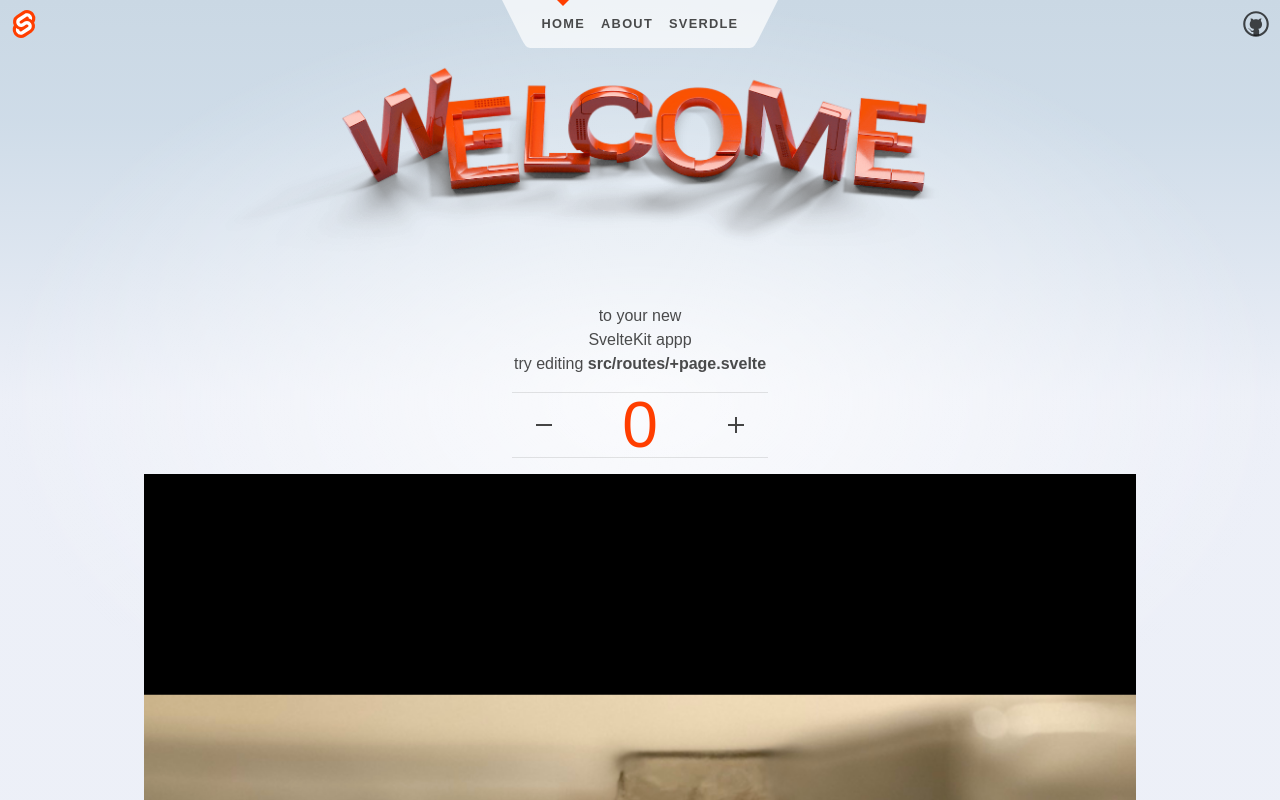
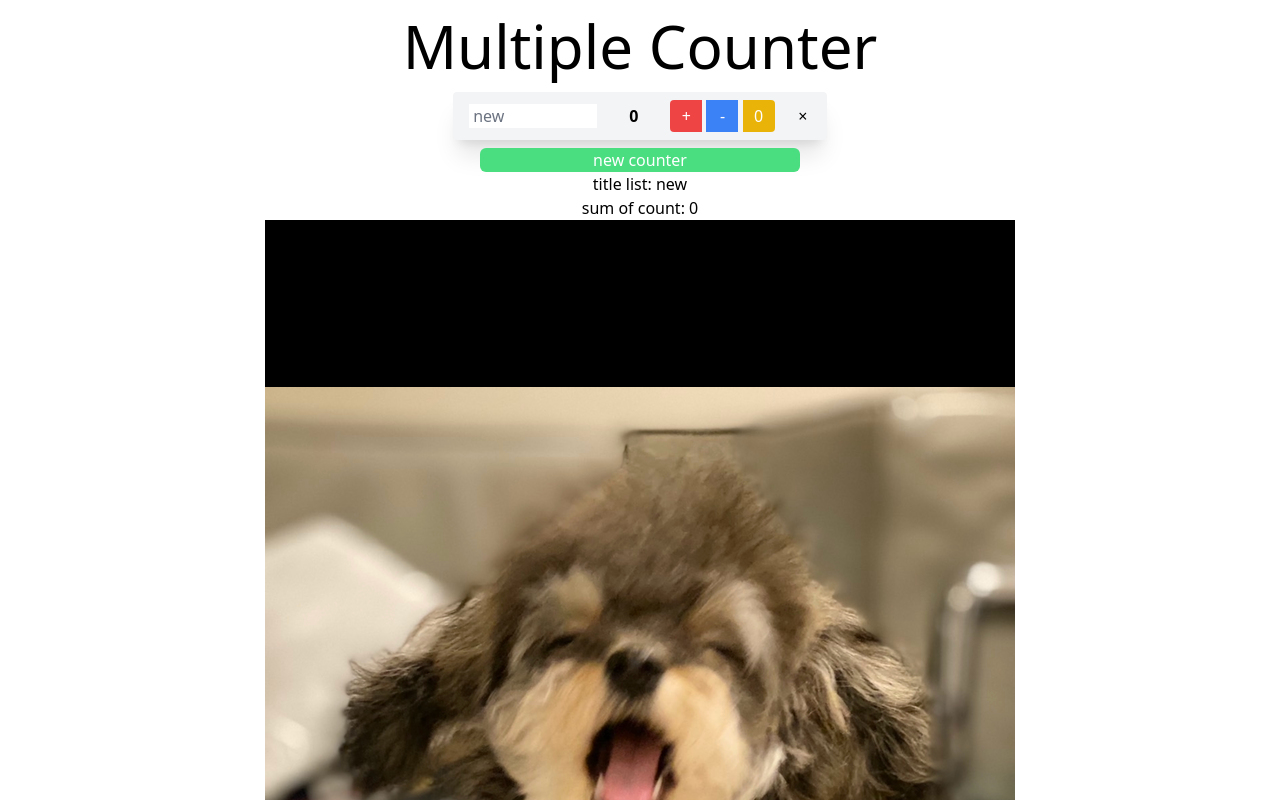
Before and after one commit to nagi4205/multiple-counter-app, a SvelteKit app: page / in a window 1280 px wide. Shown: the top 800 px of the page. Built offline with nearby package versions, Linux system fonts and the light colour scheme.

Commit message:
Counter機能を実装

```diff
--- a/src/app.html
+++ b/src/app.html
@@ -1,4 +1,4 @@
-<!doctype html>
+<!DOCTYPE html>
 <html lang="en">
   <head>
     <meta charset="utf-8" />
--- a/src/routes/+layout.svelte
+++ b/src/routes/+layout.svelte
@@ -1,54 +1,15 @@
 <script>
 	import Header from './Header.svelte';
-	import './styles.css';
+	import cute_dog from '$lib/images/img_1194.png';
 	import '../app.css';
 </script>
 
-<div class="app">
-	<Header />
-
-	<main>
-		<slot />
-	</main>
-
-	<footer>
-		<p>visit <a href="https://kit.svelte.dev">kit.svelte.dev</a> to learn SvelteKit</p>
-	</footer>
+<div class="flex justify-center w-full">
+	<div class="flex flex-col">
+		<Header />
+		<main>
+			<slot />
+		</main>
+		<img src={cute_dog} alt="cutedog" class="w-200 h-400"/>
+	</div>
 </div>
-
-<style>
-	.app {
-		display: flex;
-		flex-direction: column;
-		min-height: 100vh;
-	}
-
-	main {
-		flex: 1;
-		display: flex;
-		flex-direction: column;
-		padding: 1rem;
-		width: 100%;
-		max-width: 64rem;
-		margin: 0 auto;
-		box-sizing: border-box;
-	}
-
-	footer {
-		display: flex;
-		flex-direction: column;
-		justify-content: center;
-		align-items: center;
-		padding: 12px;
-	}
-
-	footer a {
-		font-weight: bold;
-	}
-
-	@media (min-width: 480px) {
-		footer {
-			padding: 12px 0;
-		}
-	}
-</style>
--- a/src/routes/+page.svelte
+++ b/src/routes/+page.svelte
@@ -1,8 +1,5 @@
 <script lang="ts">
 	  import Counter from './Counter.svelte';
-		import welcome from '$lib/images/svelte-welcome.webp';
-		import welcome_fallback from '$lib/images/svelte-welcome.png';
-		import cute_dog from '$lib/images/img_1194.png';
 </script>
 
 <svelte:head>
@@ -10,52 +7,4 @@
 	<meta name="description" content="Svelte demo app" />
 </svelte:head>
 
-	<section>
-		<h1>
-			<span class="welcome">
-				<picture>
-					<source srcset={welcome} type="image/webp" />
-					<img src={welcome_fallback} alt="Welcome" />
-				</picture>
-			</span>
-
-			to your new<br />SvelteKit appp
-		</h1>
-
-		<h2>
-			try editing <strong>src/routes/+page.svelte</strong>
-		</h2>
-
 <Counter />
-	</section>
-	<img src={cute_dog} alt="cutedog" class="w-200 h-400"/>
-
-	<style>
-		section {
-			display: flex;
-			flex-direction: column;
-			justify-content: center;
-			align-items: center;
-			flex: 0.6;
-		}
-
-		h1 {
-			width: 100%;
-		}
-
-		.welcome {
-			display: block;
-			position: relative;
-			width: 100%;
-			height: 0;
-			padding: 0 0 calc(100% * 495 / 2048) 0;
-		}
-
-		.welcome img {
-			position: absolute;
-			width: 100%;
-			height: 100%;
-			top: 0;
-			display: block;
-		}
-	</style>
--- a/src/routes/Counter.svelte
+++ b/src/routes/Counter.svelte
@@ -1,102 +1,72 @@
 <script lang="ts">
-	import { spring } from 'svelte/motion';
 
-	let count = 0;
+type CounterType = {
+	id: number;
+	title: string;
+	count: number;
+};
 
-	const displayed_count = spring();
-	$: displayed_count.set(count);
-	$: offset = modulo($displayed_count, 1);
+let counters: CounterType[] = [{ id: 1, title: 'new', count: 0 }];
 
-	function modulo(n: number, m: number) {
-		// handle negative numbers
-		return ((n % m) + m) % m;
+const addCounter = (): void => {
+	const newId: number = counters.length > 0 ? Math.max(...counters.map(c => c.id)) + 1 : 1;
+	counters = [...counters, { id: newId, title: 'new', count: 0 }];
+}
+
+const removeCounter = (counterId: number): void => {
+	console.log(counterId);
+	counters = counters.filter(c => c.id !== counterId);
+}
+
+$: total = counters.reduce((sum: number, counter: CounterType) => sum + counter.count, 0);
+
+const increment = (counterId: number): void => {
+			const index = counters.findIndex(c => c.id === counterId);
+			counters[index].count += 1;
 	}
+
+const decrement = (counterId: number): void => {
+		const index = counters.findIndex(c => c.id === counterId);
+		if (counters[index].count > 0) counters[index].count -= 1;
+}
+
+const reset = (counterId: number): void => {
+		const index = counters.findIndex(c => c.id === counterId);
+		counters[index].count = 0;
+}
+
+const changeTitle = (counterId: number, event: Event): void => {
+	const inputElement = event.target as HTMLInputElement; // イベントのターゲットを HTMLInputElement としてキャスト
+	const index = counters.findIndex(c => c.id === counterId);
+	counters[index].title = inputElement.value;
+	// if(inputElement.value === '') {
+	// 	return;
+	// } else {
+	// 	const index = counters.findIndex(c => c.id === counterId);
+	// 	counters[index].title = inputElement.value;
+	// }
+}
 </script>
 
-<div class="counter">
-	<button on:click={() => (count -= 1)} aria-label="Decrease the counter by one">
-		<svg aria-hidden="true" viewBox="0 0 1 1">
-			<path d="M0,0.5 L1,0.5" />
-		</svg>
-	</button>
+<div class="flex flex-col items-center">
+	{#each counters as counter (counter.id)}
+	<div class="w-fit h-12 rounded border-solide bg-gray-100 shadow-xl flex items-center justify-between mb-2">
+		<input type="text" class="text-gray-500 mx-4 px-1 w-32" value={counter.title} on:input={(event) => changeTitle(counter.id, event)}>
+		<div class=" font-bold px-4">{counter.count}</div>
+			<div class="px-4">
+					<button on:click={() => increment(counter.id)} class="bg-red-500 rounded-l w-8 h-8 text-white" tabindex="-1">+</button>
+					<button on:click={() => decrement(counter.id)} class="bg-blue-500 w-8 h-8 text-white" tabindex="-1">-</button>
+					<button on:click={() => reset(counter.id)} class="bg-yellow-500 rounded-r w-8 h-8 text-white" tabindex="-1">0</button>
+					<button on:click={() => removeCounter(counter.id)} class="w-8 h-8 pl-4" tabindex="-1">×</button>
+			</div>
+	</div>
+	{/each}
 
-	<div class="counter-viewport">
-		<div class="counter-digits" style="transform: translate(0, {100 * offset}%)">
-			<strong class="hidden" aria-hidden="true">{Math.floor($displayed_count + 1)}</strong>
-			<strong>{Math.floor($displayed_count)}</strong>
-		</div>
+	<button class="max-w-sm w-80 rounded-md bg-green-400 text-white" on:click={addCounter} tabindex="-1">new counter</button>
+
+	<div class="w-full text-center">
+		<!-- <div>title list: {counters.map(c => c.title).join(', ')}</div> -->
+		<div>title list: {counters.filter(c => c.title !== '').map(c => c.title).join(', ')}</div>
+		<div>sum of count: {total}</div>
 	</div>
-
-	<button on:click={() => (count += 1)} aria-label="Increase the counter by one">
-		<svg aria-hidden="true" viewBox="0 0 1 1">
-			<path d="M0,0.5 L1,0.5 M0.5,0 L0.5,1" />
-		</svg>
-	</button>
 </div>
-
-<style>
-	.counter {
-		display: flex;
-		border-top: 1px solid rgba(0, 0, 0, 0.1);
-		border-bottom: 1px solid rgba(0, 0, 0, 0.1);
-		margin: 1rem 0;
-	}
-
-	.counter button {
-		width: 2em;
-		padding: 0;
-		display: flex;
-		align-items: center;
-		justify-content: center;
-		border: 0;
-		background-color: transparent;
-		touch-action: manipulation;
-		font-size: 2rem;
-	}
-
-	.counter button:hover {
-		background-color: var(--color-bg-1);
-	}
-
-	svg {
-		width: 25%;
-		height: 25%;
-	}
-
-	path {
-		vector-effect: non-scaling-stroke;
-		stroke-width: 2px;
-		stroke: #444;
-	}
-
-	.counter-viewport {
-		width: 8em;
-		height: 4em;
-		overflow: hidden;
-		text-align: center;
-		position: relative;
-	}
-
-	.counter-viewport strong {
-		position: absolute;
-		display: flex;
-		width: 100%;
-		height: 100%;
-		font-weight: 400;
-		color: var(--color-theme-1);
-		font-size: 4rem;
-		align-items: center;
-		justify-content: center;
-	}
-
-	.counter-digits {
-		position: absolute;
-		width: 100%;
-		height: 100%;
-	}
-
-	.hidden {
-		top: -100%;
-		user-select: none;
-	}
-</style>
--- a/src/routes/Header.svelte
+++ b/src/routes/Header.svelte
@@ -1,129 +1,5 @@
-<script>
-	import { page } from '$app/stores';
-	import logo from '$lib/images/svelte-logo.svg';
-	import github from '$lib/images/github.svg';
-</script>
-
 <header>
-	<div class="corner">
-		<a href="https://kit.svelte.dev">
-			<img src={logo} alt="SvelteKit" />
-		</a>
-	</div>
-
-	<nav>
-		<svg viewBox="0 0 2 3" aria-hidden="true">
-			<path d="M0,0 L1,2 C1.5,3 1.5,3 2,3 L2,0 Z" />
-		</svg>
-		<ul>
-			<li aria-current={$page.url.pathname === '/' ? 'page' : undefined}>
-				<a href="/">Home</a>
-			</li>
-			<li aria-current={$page.url.pathname === '/about' ? 'page' : undefined}>
-				<a href="/about">About</a>
-			</li>
-			<li aria-current={$page.url.pathname.startsWith('/sverdle') ? 'page' : undefined}>
-				<a href="/sverdle">Sverdle</a>
-			</li>
-		</ul>
-		<svg viewBox="0 0 2 3" aria-hidden="true">
-			<path d="M0,0 L0,3 C0.5,3 0.5,3 1,2 L2,0 Z" />
-		</svg>
-	</nav>
-
-	<div class="corner">
-		<a href="https://github.com/sveltejs/kit">
-			<img src={github} alt="GitHub" />
-		</a>
+	<div class="flex justify-center">
+		<h1 class="py-4 text-6xl">Multiple Counter</h1>
 	</div>
 </header>
-
-<style>
-	header {
-		display: flex;
-		justify-content: space-between;
-	}
-
-	.corner {
-		width: 3em;
-		height: 3em;
-	}
-
-	.corner a {
-		display: flex;
-		align-items: center;
-		justify-content: center;
-		width: 100%;
-		height: 100%;
-	}
-
-	.corner img {
-		width: 2em;
-		height: 2em;
-		object-fit: contain;
-	}
-
-	nav {
-		display: flex;
-		justify-content: center;
-		--background: rgba(255, 255, 255, 0.7);
-	}
-
-	svg {
-		width: 2em;
-		height: 3em;
-		display: block;
-	}
-
-	path {
-		fill: var(--background);
-	}
-
-	ul {
-		position: relative;
-		padding: 0;
-		margin: 0;
-		height: 3em;
-		display: flex;
-		justify-content: center;
-		align-items: center;
-		list-style: none;
-		background: var(--background);
-		background-size: contain;
-	}
-
-	li {
-		position: relative;
-		height: 100%;
-	}
-
-	li[aria-current='page']::before {
-		--size: 6px;
-		content: '';
-		width: 0;
-		height: 0;
-		position: absolute;
-		top: 0;
-		left: calc(50% - var(--size));
-		border: var(--size) solid transparent;
-		border-top: var(--size) solid var(--color-theme-1);
-	}
-
-	nav a {
-		display: flex;
-		height: 100%;
-		align-items: center;
-		padding: 0 0.5rem;
-		color: var(--color-text);
-		font-weight: 700;
-		font-size: 0.8rem;
-		text-transform: uppercase;
-		letter-spacing: 0.1em;
-		text-decoration: none;
-		transition: color 0.2s linear;
-	}
-
-	a:hover {
-		color: var(--color-theme-1);
-	}
-</style>
--- a/src/routes/styles.css
+++ /dev/null
@@ -1,107 +0,0 @@
-@import '@fontsource/fira-mono';
-
-:root {
-	--font-body: Arial, -apple-system, BlinkMacSystemFont, 'Segoe UI', Roboto, Oxygen, Ubuntu,
-		Cantarell, 'Open Sans', 'Helvetica Neue', sans-serif;
-	--font-mono: 'Fira Mono', monospace;
-	--color-bg-0: rgb(202, 216, 228);
-	--color-bg-1: hsl(209, 36%, 86%);
-	--color-bg-2: hsl(224, 44%, 95%);
-	--color-theme-1: #ff3e00;
-	--color-theme-2: #4075a6;
-	--color-text: rgba(0, 0, 0, 0.7);
-	--column-width: 42rem;
-	--column-margin-top: 4rem;
-	font-family: var(--font-body);
-	color: var(--color-text);
-}
-
-body {
-	min-height: 100vh;
-	margin: 0;
-	background-attachment: fixed;
-	background-color: var(--color-bg-1);
-	background-size: 100vw 100vh;
-	background-image: radial-gradient(
-			50% 50% at 50% 50%,
-			rgba(255, 255, 255, 0.75) 0%,
-			rgba(255, 255, 255, 0) 100%
-		),
-		linear-gradient(180deg, var(--color-bg-0) 0%, var(--color-bg-1) 15%, var(--color-bg-2) 50%);
-}
-
-h1,
-h2,
-p {
-	font-weight: 400;
-}
-
-p {
-	line-height: 1.5;
-}
-
-a {
-	color: var(--color-theme-1);
-	text-decoration: none;
-}
-
-a:hover {
-	text-decoration: underline;
-}
-
-h1 {
-	font-size: 2rem;
-	text-align: center;
-}
-
-h2 {
-	font-size: 1rem;
-}
-
-pre {
-	font-size: 16px;
-	font-family: var(--font-mono);
-	background-color: rgba(255, 255, 255, 0.45);
-	border-radius: 3px;
-	box-shadow: 2px 2px 6px rgb(255 255 255 / 25%);
-	padding: 0.5em;
-	overflow-x: auto;
-	color: var(--color-text);
-}
-
-.text-column {
-	display: flex;
-	max-width: 48rem;
-	flex: 0.6;
-	flex-direction: column;
-	justify-content: center;
-	margin: 0 auto;
-}
-
-input,
-button {
-	font-size: inherit;
-	font-family: inherit;
-}
-
-button:focus:not(:focus-visible) {
-	outline: none;
-}
-
-@media (min-width: 720px) {
-	h1 {
-		font-size: 2.4rem;
-	}
-}
-
-.visually-hidden {
-	border: 0;
-	clip: rect(0 0 0 0);
-	height: auto;
-	margin: 0;
-	overflow: hidden;
-	padding: 0;
-	position: absolute;
-	width: 1px;
-	white-space: nowrap;
-}
```
Lines whose indentation alone changed are shown as unchanged.
